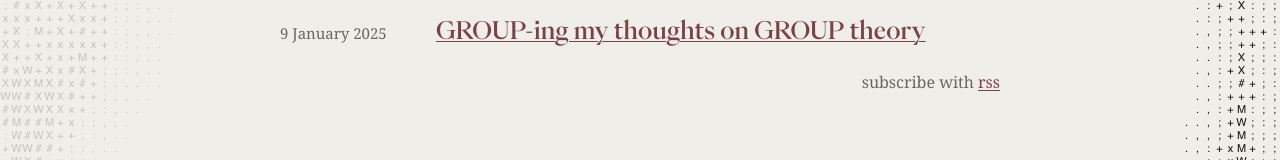
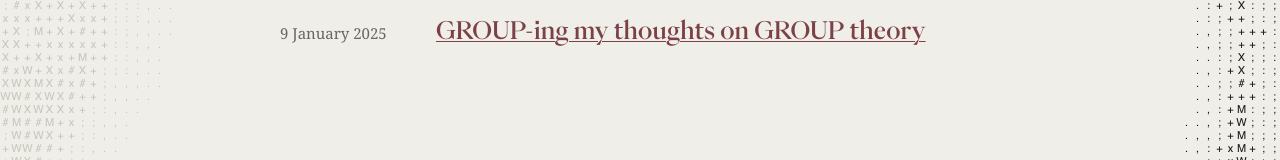
Before and after one commit to monoclonalAb/website, a Next.js app: page /blog in a window 1280 px wide. Shown: the part 521-681 px from the top of the page. Built offline with nearby package versions, Linux system fonts and the light colour scheme.

Commit message:
Drop the RSS prompt from the Blog and Leetcode indexes
The populated writing lists now end with the shared footer, matching
the Paper boards. /writing.xml and its <link rel="alternate">
discovery metadata are unchanged; Changelog keeps its RSS phrase.

```diff
--- a/app/_sections/Blog.tsx
+++ b/app/_sections/Blog.tsx
@@ -18,9 +18,6 @@ export default async function Blog() {
           <i>turns out this bit requires writing-</i>
         </p>
       )}
-      <p className="rss-subscribe">
-        subscribe with <a href="/writing.xml">rss</a>
-      </p>
     </>
   );
 }
--- a/app/leetcode/page.tsx
+++ b/app/leetcode/page.tsx
@@ -32,9 +32,6 @@ export default async function LeetcodePage() {
           <i>daily solutions coming soon.</i>
         </p>
       )}
-      <p className="rss-subscribe">
-        subscribe with <a href="/writing.xml">rss</a>
-      </p>
     </ReadingPage>
   );
 }
```
